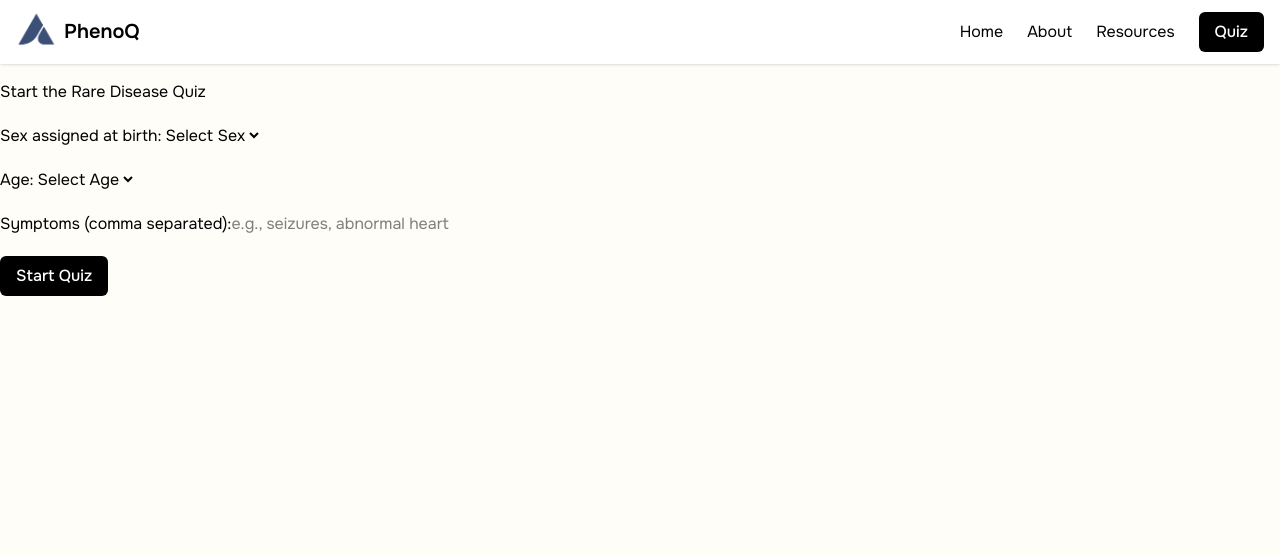
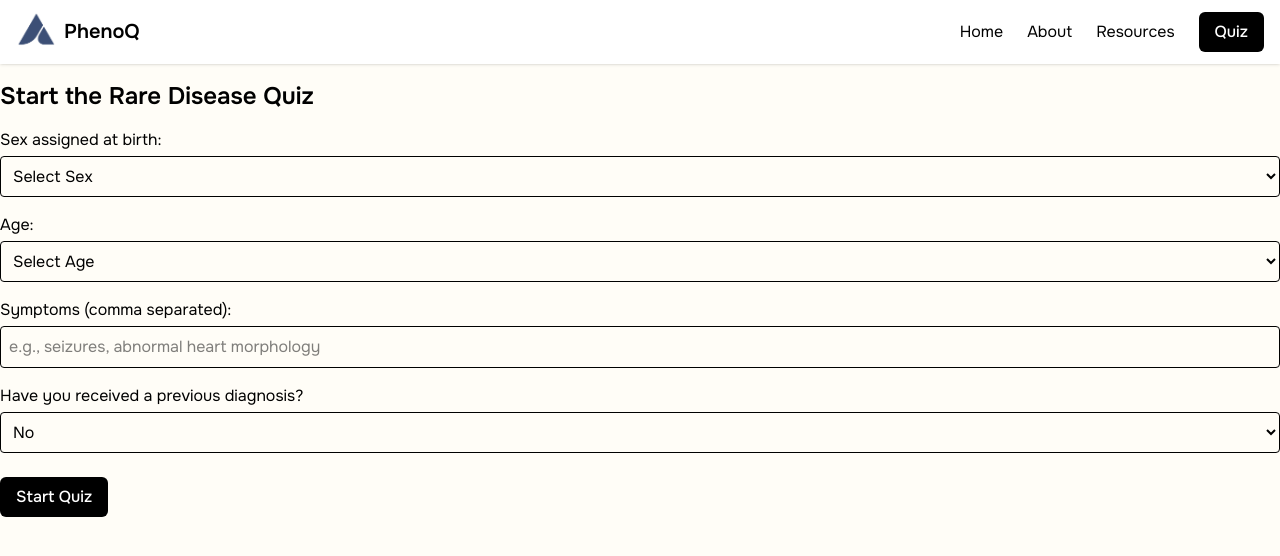
Before and after one commit to NaomiGonz/NAL, a React (Vite) app in the folder web-app/: page /quiz in a window 1280 px wide. Shown: the top 556 px of the page. Built offline with nearby package versions, Linux system fonts and the light colour scheme.

Commit message:
updated quiz start to ask for previous diagnosis

```diff
--- a/web-app/src/pages/Quiz.jsx
+++ b/web-app/src/pages/Quiz.jsx
@@ -6,6 +6,8 @@ const Quiz = () => {
   const [sex, setSex] = useState('')
   const [age, setAge] = useState('')
   const [symptoms, setSymptoms] = useState('') // comma separated
+  const [hasPrevDiagnosis, setHasPrevDiagnosis] = useState('no') // "yes" or "no"
+  const [prevDiagnosis, setPrevDiagnosis] = useState('')
   const [hasStarted, setHasStarted] = useState(false)
 
   // Quiz state
@@ -17,10 +19,19 @@ const Quiz = () => {
 
   // Start the quiz by sending the initial data to the backend.
   const handleStartQuiz = async () => {
-    const initial_symptoms = symptoms.split(',')
+    const initial_symptoms = symptoms
+      .split(',')
       .map(s => s.trim())
       .filter(s => s)
-    const payload = { sex, age: parseInt(age, 10), initial_symptoms }
+    // If the user selected "yes" for previous diagnosis, include the entered diagnosis;
+    // otherwise, send an empty string.
+    const previous_diagnosis = hasPrevDiagnosis === "yes" ? prevDiagnosis.trim() : ""
+    const payload = {
+      sex,
+      age: parseInt(age, 10),
+      initial_symptoms,
+      previous_diagnosis
+    }
 
     try {
       const resp = await fetch('http://localhost:8000/start_quiz', {
@@ -69,35 +80,78 @@ const Quiz = () => {
   if (!hasStarted && !done) {
     return (
       <div className="py-20 bg-ivory">
-        <h2>Start the Rare Disease Quiz</h2>
-        <div style={{ marginTop: '20px' }}>
-          <label>Sex assigned at birth:</label>
-          <select value={sex} onChange={(e) => setSex(e.target.value)}>
+        <h2 className="text-2xl font-semibold mb-4">Start the Rare Disease Quiz</h2>
+
+        {/* Sex Selection */}
+        <div className="mt-4">
+          <label className="block mb-1">Sex assigned at birth:</label>
+          <select
+            value={sex}
+            onChange={(e) => setSex(e.target.value)}
+            className="border border-gray-300 rounded p-2 w-full"
+          >
             <option value="">Select Sex</option>
             <option value="female">Female</option>
             <option value="male">Male</option>
             <option value="intersex">Intersex</option>
           </select>
         </div>
-        <div style={{ marginTop: '20px' }}>
-          <label>Age:</label>
-          <select value={age} onChange={(e) => setAge(e.target.value)}>
+
+        {/* Age Dropdown */}
+        <div className="mt-4">
+          <label className="block mb-1">Age:</label>
+          <select
+            value={age}
+            onChange={(e) => setAge(e.target.value)}
+            className="border border-gray-300 rounded p-2 w-full"
+          >
             <option value="">Select Age</option>
             {Array.from({ length: 121 }, (_, i) => (
               <option key={i} value={i}>{i}</option>
             ))}
           </select>
         </div>
-        <div style={{ marginTop: '20px' }}>
-          <label>Symptoms (comma separated):</label>
+
+        {/* Symptoms Input */}
+        <div className="mt-4">
+          <label className="block mb-1">Symptoms (comma separated):</label>
           <input
             type="text"
             value={symptoms}
             onChange={(e) => setSymptoms(e.target.value)}
             placeholder="e.g., seizures, abnormal heart morphology"
+            className="border border-gray-300 rounded p-2 w-full"
           />
         </div>
-        <div style={{ marginTop: '20px' }}>
+
+        {/* Previous Diagnosis Selection */}
+        <div className="mt-4">
+          <label className="block mb-1">Have you received a previous diagnosis?</label>
+          <select
+            value={hasPrevDiagnosis}
+            onChange={(e) => setHasPrevDiagnosis(e.target.value)}
+            className="border border-gray-300 rounded p-2 w-full"
+          >
+            <option value="no">No</option>
+            <option value="yes">Yes</option>
+          </select>
+        </div>
+
+        {/* Previous Diagnosis Input (conditionally rendered) */}
+        {hasPrevDiagnosis === "yes" && (
+          <div className="mt-4">
+            <label className="block mb-1">Previous Diagnosis:</label>
+            <input
+              type="text"
+              value={prevDiagnosis}
+              onChange={(e) => setPrevDiagnosis(e.target.value)}
+              placeholder="e.g., Developmental and epileptic encephalopathy 96"
+              className="border border-gray-300 rounded p-2 w-full"
+            />
+          </div>
+        )}
+
+        <div className="mt-6">
           <Button
             text="Start Quiz"
             color="black"
@@ -112,10 +166,10 @@ const Quiz = () => {
 
   if (done) {
     return (
-      <div className="py-20">
-        <h2>Quiz Finished</h2>
-        <p>Top probable diseases:</p>
-        <ul>
+      <div className="py-20 bg-ivory">
+        <h2 className="text-2xl font-semibold mb-4">Quiz Finished</h2>
+        <p className="mb-4">Top probable diseases:</p>
+        <ul className="list-disc list-inside">
           {topDiseases.map((d, idx) => (
             <li key={idx}>{d}</li>
           ))}
@@ -125,10 +179,10 @@ const Quiz = () => {
   }
 
   return (
-    <div className="py-20">
-      <h2>Adaptive Quiz</h2>
-      <p style={{ marginTop: '20px' }}>{questionText}</p>
-      <div>
+    <div className="py-20 bg-blue">
+      <h2 className="text-2xl font-semibold mb-4">Adaptive Quiz</h2>
+      <p className="mb-6">{questionText}</p>
+      <div className='space-x-4'>
         <button onClick={() => submitAnswer('yes')}>Yes</button>
         <button onClick={() => submitAnswer('no')}>No</button>
         <button onClick={() => submitAnswer('unknown')}>Unknown</button>
@@ -137,4 +191,4 @@ const Quiz = () => {
   )
 }
 
-export default Quiz
+export default Quiz;
```
Also changed, not shown: 2 other files (tests, documents, lock files or other folders). Lines whose indentation alone changed are shown as unchanged.
